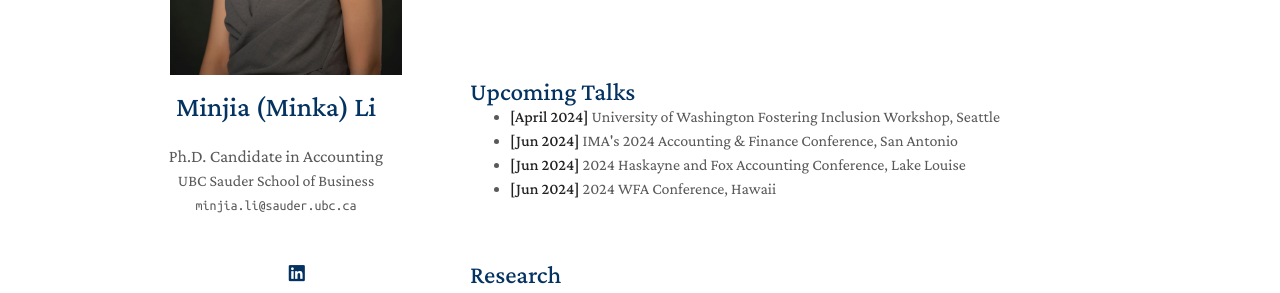
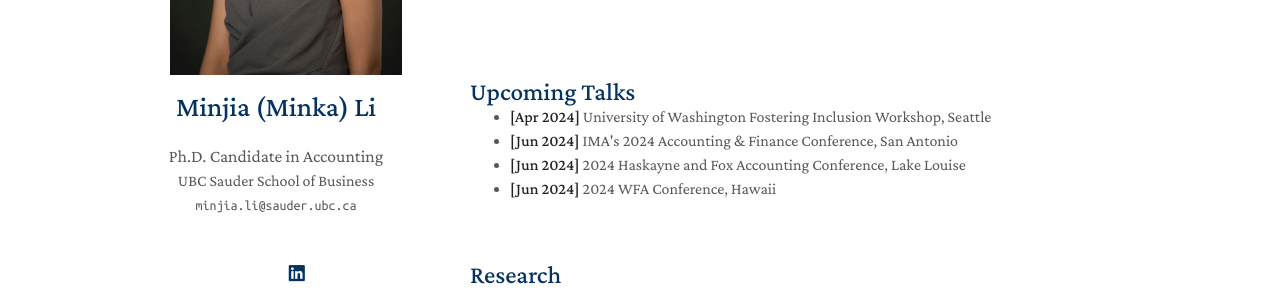
Before and after one commit to zeyang1225/zeyang1225.github.io, a Jekyll site: the page built from index.md, in a window 1280 px wide and 900 px high. Shown: the part 347-640 px from the top of the window. Built offline with Jekyll 4.4.1, drawn with Linux system fonts in a browser that asks for light colours; nearby versions of some CDN libraries; a style sheet for code colours, icons or effects is not loaded.

Commit message:
Update talks.md

```diff
--- a/_includes/talks.md
+++ b/_includes/talks.md
@@ -3,7 +3,7 @@
 <br> Upcoming Talks </h2>
 
 <ul style="margin:0 0 5px;">
- <li><autocolor> <strong> [April 2024] </strong>  University of Washington Fostering Inclusion Workshop, Seattle  </autocolor></li>
+ <li><autocolor> <strong> [Apr 2024] </strong>  University of Washington Fostering Inclusion Workshop, Seattle  </autocolor></li>
  <li><autocolor> <strong> [Jun 2024] </strong>  IMA's 2024 Accounting & Finance Conference, San Antonio  </autocolor></li>
  <li><autocolor> <strong> [Jun 2024] </strong>  2024 Haskayne and Fox Accounting Conference, Lake Louise  </autocolor></li>
 <li><autocolor> <strong> [Jun 2024] </strong>  2024 WFA Conference, Hawaii  </autocolor></li>
```
